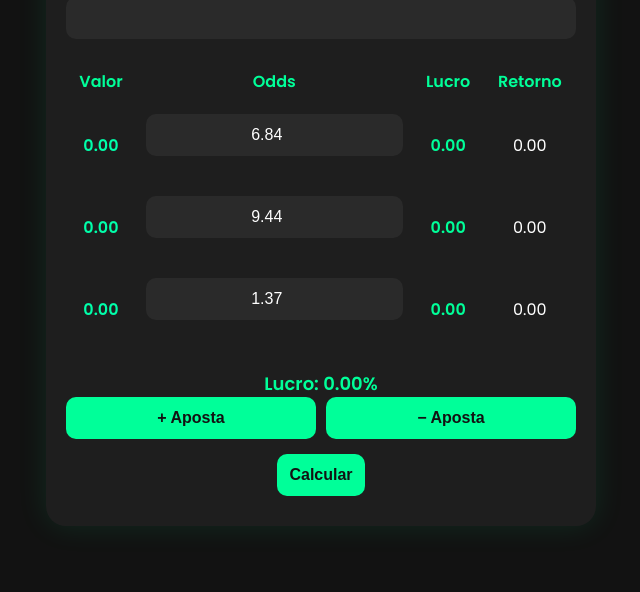
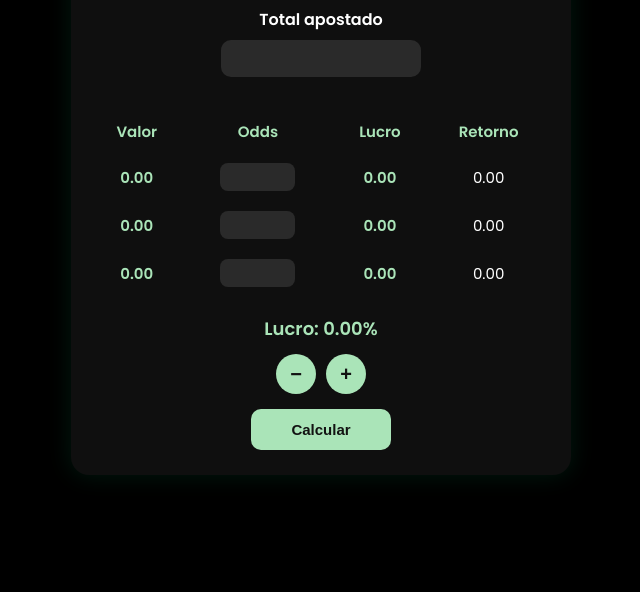
Before and after one commit to gudiiiniz/calculabet, a plain HTML site: page index.html in a window 1280 px wide. Shown: the part 208-800 px from the top of the page, without its empty margins (319-959 px from the left). Drawn offline with Linux system fonts and the light colour scheme.

Commit message:
Layout e ícone

```diff
--- a/index.html
+++ b/index.html
@@ -4,14 +4,23 @@
   <meta charset="UTF-8" />
   <meta name="viewport" content="width=device-width, initial-scale=1.0"/>
   <title>CalculaBet</title>
+
+  <!-- Fonte -->
   <link href="https://fonts.googleapis.com/css2?family=Poppins:wght@400;600&display=swap" rel="stylesheet">
+
+  <!-- Ícones e manifest -->
+  <link rel="apple-touch-icon" sizes="180x180" href="assets/apple-touch-icon.png">
+  <link rel="icon" type="image/png" sizes="32x32" href="assets/favicon-32x32.png">
+  <link rel="icon" type="image/png" sizes="16x16" href="assets/favicon-16x16.png">
+  <link rel="manifest" href="assets/site.webmanifest">
+
   <style>
     * {
       box-sizing: border-box;
     }
 
     body {
-      background-color: #121212;
+      background-color: #000000;
       font-family: 'Poppins', sans-serif;
       margin: 0;
       padding: 20px;
@@ -23,63 +32,73 @@
     }
 
     .container {
-      background-color: #1e1e1e;
-      padding: 30px 20px;
-      border-radius: 20px;
+      background-color: #0f0f0f;
+      padding: 25px 20px;
+      border-radius: 18px;
       width: 100%;
-      max-width: 550px;
-      box-shadow: 0 0 30px rgba(0,255,150,0.1);
+      max-width: 500px;
+      box-shadow: 0 0 25px rgba(0,255,150,0.1);
       transition: 0.3s ease;
     }
 
     h1 {
       text-align: center;
-      color: #00ff99;
-      margin-bottom: 25px;
+      color: #aae4b8;
+      margin-bottom: 22px;
       font-size: 24px;
+    }
+
+    .input-group {
+      display: flex;
+      flex-direction: column;
+      align-items: center;
+      margin-bottom: 18px;
     }
 
     label {
       display: block;
       margin-bottom: 8px;
       font-weight: 600;
+      text-align: center;
     }
 
-    input[type="number"] {
-      width: 100%;
-      padding: 12px;
+    #totalBet {
+      width: 200px;
+      padding: 10px;
       border-radius: 10px;
       border: none;
       background-color: #2a2a2a;
       color: white;
-      font-size: 16px;
-      margin-bottom: 20px;
+      font-size: 15px;
+      margin-bottom: 15px;
       transition: 0.2s ease;
+      text-align: center;
     }
 
     input[type="number"]:focus {
-      outline: 2px solid #00ff99;
+      outline: 2px solid #aae4b8;
     }
 
     table {
       width: 100%;
       border-collapse: collapse;
-      margin-bottom: 20px;
+      margin-bottom: 18px;
     }
 
     th, td {
-      padding: 10px;
+      padding: 10px 6px;
       text-align: center;
+      font-size: 15px;
     }
 
     th {
-      color: #00ff99;
+      color: #aae4b8;
       font-weight: 600;
     }
 
-    td input {
-      width: 100%;
-      padding: 8px;
+    td input.coef {
+      width: 75px;
+      padding: 6px;
       border-radius: 8px;
       background-color: #2a2a2a;
       color: white;
@@ -88,21 +107,16 @@
       font-size: 14px;
     }
 
-    .bet {
-      color: #00ffaa;
-      font-weight: bold;
-    }
-
-    .income {
-      color: #00ff99;
+    .bet, .income {
+      color: #aae4b8;
       font-weight: bold;
     }
 
     .profit {
       text-align: center;
       font-size: 18px;
-      margin-top: 10px;
-      color: #00ff99;
+      margin: 12px 0;
+      color: #aae4b8;
       font-weight: 600;
     }
 
@@ -111,31 +125,42 @@
       border: none;
       border-radius: 10px;
       font-weight: 600;
-      font-size: 16px;
+      font-size: 15px;
       cursor: pointer;
-      background-color: #00ff99;
+      background-color: #aae4b8;
       color: #121212;
       transition: background 0.2s ease;
     }
 
     button:hover {
-      background-color: #00cc7a;
+      background-color: #8dd19b;
     }
 
     .button-group {
       display: flex;
       gap: 10px;
-      margin-bottom: 10px;
+      margin-bottom: 12px;
       justify-content: center;
     }
 
-    .button-group button {
-      flex: 1;
+    .circle-button {
+      width: 40px;
+      height: 40px;
+      border-radius: 50%;
+      display: flex;
+      align-items: center;
+      justify-content: center;
+      padding: 0;
+      font-size: 20px;
+    }
+
+    .calculate-button {
+      padding: 12px 40px;
     }
 
     @media (max-width: 480px) {
       .container {
-        padding: 20px 15px;
+        padding: 18px 15px;
       }
 
       h1 {
@@ -144,11 +169,26 @@
 
       button {
         font-size: 14px;
+        padding: 10px;
+      }
+
+      .circle-button {
+        width: 35px;
+        height: 35px;
       }
 
       th, td {
-        padding: 6px;
+        padding: 6px 4px;
         font-size: 14px;
+      }
+
+      td input.coef {
+        width: 65px;
+        padding: 5px;
+      }
+
+      #totalBet {
+        width: 180px;
       }
     }
   </style>
@@ -156,8 +196,10 @@
 <body>
   <div class="container">
     <h1>Calcula Bet</h1>
-    <label for="totalBet">Total apostado</label>
-    <input type="number" id="totalBet" aria-label="Total apostado" />
+    <div class="input-group">
+      <label for="totalBet">Total apostado</label>
+      <input type="number" id="totalBet" aria-label="Total apostado" />
+    </div>
 
     <table>
       <thead>
@@ -171,19 +213,19 @@
       <tbody id="bets">
         <tr>
           <td class="bet">0.00</td>
-          <td><input type="number" class="coef" value="6.84" /></td>
+          <td><input type="number" class="coef" /></td>
           <td class="income">0.00</td>
           <td class="return">0.00</td>
         </tr>
         <tr>
           <td class="bet">0.00</td>
-          <td><input type="number" class="coef" value="9.44" /></td>
+          <td><input type="number" class="coef" /></td>
           <td class="income">0.00</td>
           <td class="return">0.00</td>
         </tr>
         <tr>
           <td class="bet">0.00</td>
-          <td><input type="number" class="coef" value="1.37" /></td>
+          <td><input type="number" class="coef" /></td>
           <td class="income">0.00</td>
           <td class="return">0.00</td>
         </tr>
@@ -193,11 +235,11 @@
     <div class="profit" id="profitPercent">Lucro: 0%</div>
 
     <div class="button-group">
-      <button onclick="addRow()">+ Aposta</button>
-      <button onclick="removeRow()">− Aposta</button>
+      <button onclick="removeRow()" class="circle-button">−</button>
+      <button onclick="addRow()" class="circle-button">+</button>
     </div>
     <div style="text-align: center; margin-top: 15px;">
-      <button onclick="calculate()">Calcular</button>
+      <button onclick="calculate()" class="calculate-button">Calcular</button>
     </div>
   </div>
 
@@ -249,7 +291,7 @@
       const row = document.createElement('tr');
       row.innerHTML = `
         <td class="bet">0.00</td>
-        <td><input type="number" class="coef" value="1.00" /></td>
+        <td><input type="number" class="coef" /></td>
         <td class="income">0.00</td>
         <td class="return">0.00</td>
       `;
```
Also changed, not shown: assets/android-chrome-192x192.png (added), assets/android-chrome-512x512.png (added), assets/apple-touch-icon.png (added), assets/favicon-16x16.png (added), assets/favicon-32x32.png (added), assets/favicon.ico (added), assets/site.webmanifest (added).
